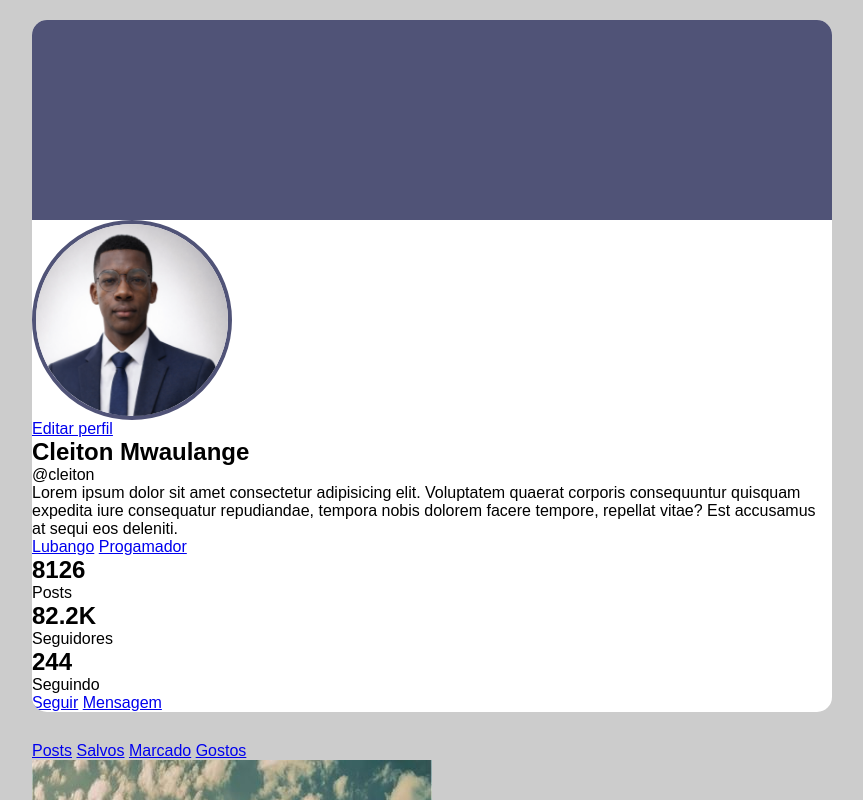
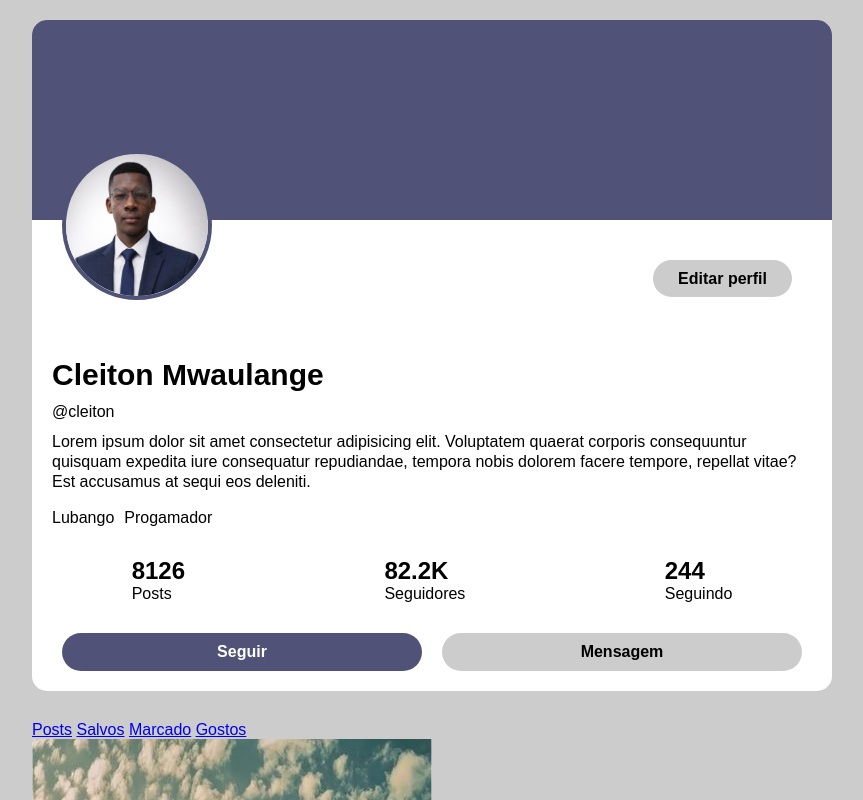
Before and after one commit to cleitonmwaulange/personpage, a plain HTML site: page index.html in a window 1280 px wide. Shown: the top 800 px of the page, without its empty margins (208-1071 px from the left). Drawn offline with Linux system fonts and the light colour scheme.

Commit message:
estilizamos a section top

```diff
--- a/index.html
+++ b/index.html
@@ -10,11 +10,12 @@
     <main>
         <section id="top">
             <div class="top">
-                <div class="fundo"></div>
-                <div class="img">
-                    <a href="#">
-                        <img src="imagens/mwaulange.png" alt="foto">
-                    </a>
+                <div class="fundo">
+                    <div class="img">
+                        <a href="#">
+                            <img src="imagens/mwaulange.png" alt="foto">
+                        </a>
+                    </div>
                 </div>
             </div>
             <div class="btn">
@@ -22,7 +23,7 @@
             </div>
             <div class="conteudo">
                 <h1>Cleiton Mwaulange</h1>
-                <span>@cleiton</span>
+                <p>@cleiton</p>
                 <p>
                     Lorem ipsum dolor sit amet consectetur adipisicing elit. Voluptatem quaerat corporis consequuntur quisquam expedita iure consequatur repudiandae, tempora nobis dolorem facere tempore, repellat vitae? Est accusamus at sequi eos deleniti.
                 </p>
@@ -46,7 +47,7 @@
                 </div>
             </div>
             <div class="botoes">
-                <a href="#">Seguir</a>
+                <a href="#" id="btnseguir" >Seguir</a>
                 <a href="#">Mensagem</a>
             </div>
         </section>
--- a/style.css
+++ b/style.css
@@ -27,18 +27,88 @@ main section#top div.top div.fundo {
     background-color: #505377;
     width: 100%;
     height: 200px;
+    position: relative;
 }
 
 main section#top div.top div.img {
-    height: 200px;
-    width: 200px;
+    height: 150px;
+    width: 150px;
     border-radius: 50%;
     overflow: hidden;
     border: 4px solid #505377;
     display: block;
+    position: absolute;
+    bottom: -80px;
+    left: 30px;
 }
 
 main section#top div.top div.img img {
     height: 100%;
     width: 100%;
 }
+
+main section#top div.btn {
+    padding: 50px 5%;
+    text-align: right;
+}
+
+main section#top div.btn a {
+    color: black;
+    text-decoration: none;
+    background-color: #ccc;
+    padding: 10px 25px;
+    border-radius: 20px;
+    font-weight: bold;
+}
+
+main section#top div.conteudo {
+    padding: 20px 20px 7px 20px;
+}
+
+main section#top div.conteudo h1 {
+    font-size: 30px;
+}
+
+main section#top div.conteudo p {
+    margin: 10px 0;
+    line-height: 20px;
+}
+
+main section#top div.info {
+    display: flex;
+    gap: 10px;
+    padding: 0 20px;
+}
+
+main section#top div.info a {
+    color: black;
+    text-decoration: none;
+}
+
+main section#top div.total {
+    display: flex;
+    justify-content: space-around;
+    margin: 30px 0;
+}
+
+main section#top div.botoes {
+    display: flex;
+    justify-content: center;
+    gap: 20px;
+    padding: 0 0 20px 0;
+}
+
+main section#top div.botoes a {
+    color: black;
+    background-color: #ccc;
+    padding: 10px 20px;
+    border-radius: 20px;
+    text-decoration: none;
+    font-weight: bold;
+    width: 45%;
+    text-align: center;
+}
+main section#top div.botoes a#btnseguir {
+    background-color: #505377;
+    color: white;
+}
```
